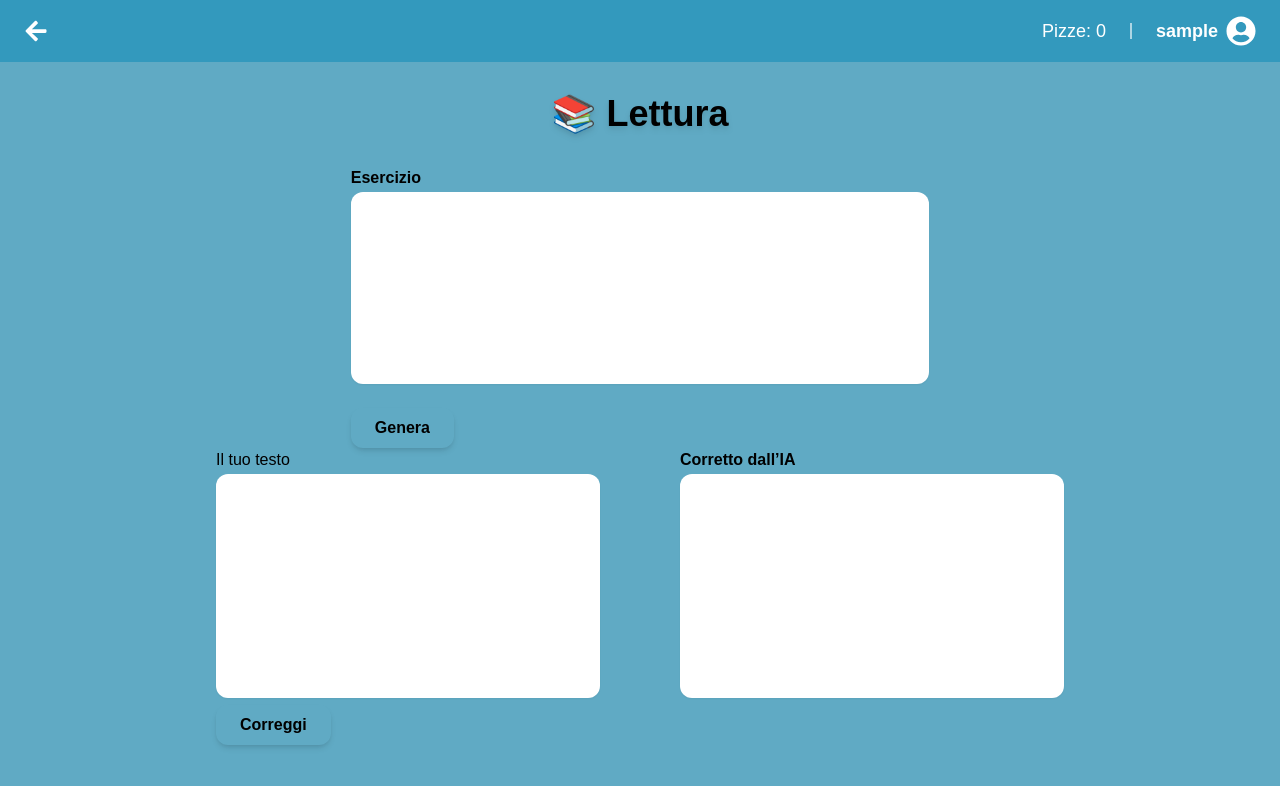
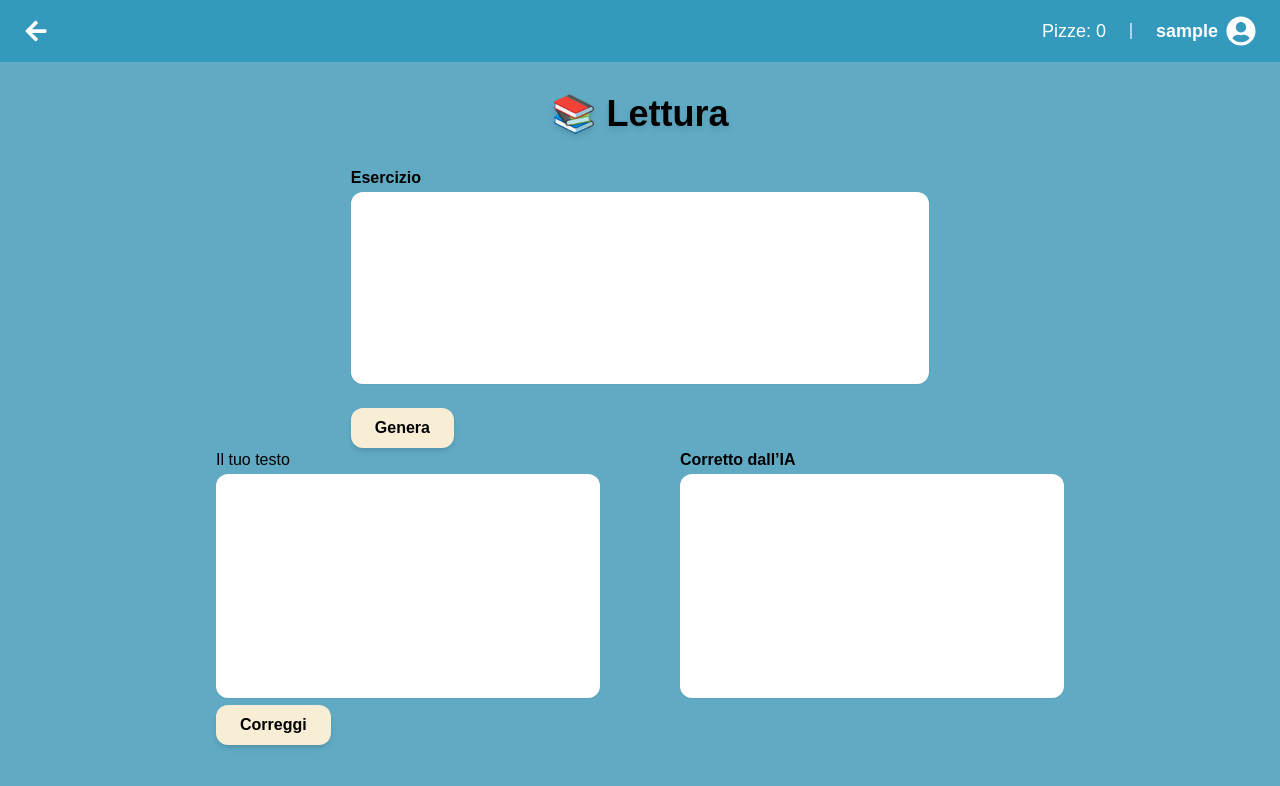
Before and after one commit to fiom2307/praktikum-llm, a React (Create React App) app in the folder frontend/: page /reading in a window 1280 px wide. Shown: the top 786 px of the page. Built offline with nearby package versions, Linux system fonts and the light colour scheme; sample sign-in values are in the browser's storage.

Commit message:
Changes button colors

```diff
--- a/frontend/src/pages/CityMenuPage.jsx
+++ b/frontend/src/pages/CityMenuPage.jsx
@@ -66,15 +66,13 @@ function CityMenuPage() {
       {/* Head Components */}
       <Header />
 
-      <div className="flex flex-col items-center mt-10 mb-12">
+      <div className="flex flex-col items-center mb-6">
         <h1 className="text-5xl font-extrabold drop-shadow-md text-center capitalize">
           📍 {currentCity.title}
         </h1>
         <p className="text-xl mt-2 font-semibold text-gray-700">{currentCity.level}</p>
         <p className="text-lg mt-4 max-w-2xl text-center px-4">
           Benvenuto a {currentCity.title}! Scegli la tua sfida.
-          <br/>
-          (Welcome to {currentCity.title}！Please choose your task)
         </p>
       </div>
 
@@ -117,7 +115,6 @@ function CityMenuPage() {
       </div>
       </div>
 
-     <br />
     </div>
   );
 }
--- a/frontend/src/pages/FlashcardsPage.jsx
+++ b/frontend/src/pages/FlashcardsPage.jsx
@@ -19,7 +19,7 @@ function FlashcardsPage() {
             {/* Header */}
             <Header />
 
-            <h1 className="text-4xl font-extrabold mt-0 mb-8 drop-shadow-md text-center">
+            <h1 className="text-4xl font-extrabold mb-8 drop-shadow-md text-center">
                 Flashcard
             </h1>
 
--- a/frontend/src/pages/LoginPage.jsx
+++ b/frontend/src/pages/LoginPage.jsx
@@ -53,7 +53,7 @@ function LoginPage() {
           className="border-2 border-gray-400 rounded-xl px-4 py-3 w-full text-center focus:outline-none focus:ring-2 focus:ring-blue-400"
         />
 
-        <ActionButton onClick={handleLogin} className="px-8 py-3">Accedi</ActionButton>
+        <ActionButton onClick={handleLogin} className="bg-[#f8edd5] hover:bg-[#e7d9ba] px-8 py-3">Accedi</ActionButton>
 
         {/* register */}
         <p className="mt-2 text-sm">
--- a/frontend/src/pages/ReadingPage.jsx
+++ b/frontend/src/pages/ReadingPage.jsx
@@ -100,7 +100,7 @@ function ReadingPage() {
                     <ReactMarkdown>{generatedText}</ReactMarkdown>
                 </div>
                 <br />
-                <ActionButton onClick={handleReadingText}>Genera</ActionButton>
+                <ActionButton onClick={handleReadingText} className="bg-[#f8edd5] hover:bg-[#e7d9ba]">Genera</ActionButton>
             </div>
 
             <div className="flex gap-20">
@@ -112,7 +112,7 @@ function ReadingPage() {
                         className="mt-0.5 resize-none rounded-xl shadow-sm p-3 w-96 h-56 focus:outline-none focus:ring-2 focus:ring-blue-400"
                     />
                     <br />
-                    <ActionButton onClick={handleCorrect}>Correggi</ActionButton>
+                    <ActionButton onClick={handleCorrect} className="bg-[#f8edd5] hover:bg-[#e7d9ba]" >Correggi</ActionButton>
                 </div>
                 <div>
                     <h3 className="font-semibold">Corretto dall’IA</h3>
--- a/frontend/src/pages/RegisterPage.jsx
+++ b/frontend/src/pages/RegisterPage.jsx
@@ -107,7 +107,7 @@ function RegisterPage() {
         )}
 
         {/* Submit button */}
-        <ActionButton onClick={handleRegister} className="px-8 py-3 mt-2">
+        <ActionButton onClick={handleRegister} className="bg-[#f8edd5] hover:bg-[#e7d9ba] px-8 py-3 mt-2">
           Crea Account
         </ActionButton>
 
--- a/frontend/src/pages/VocabularyPage.jsx
+++ b/frontend/src/pages/VocabularyPage.jsx
@@ -163,7 +163,7 @@ function VocabularyPage() {
     };
 
     return (
-        <div className="min-h-screen flex flex-col items-center  text-black">
+        <div className="min-h-screen flex flex-col items-center text-black">
             {loading && <LoadingOverlay message="L’IA sta pensando…" />}
 
             {/* Header */}
```
